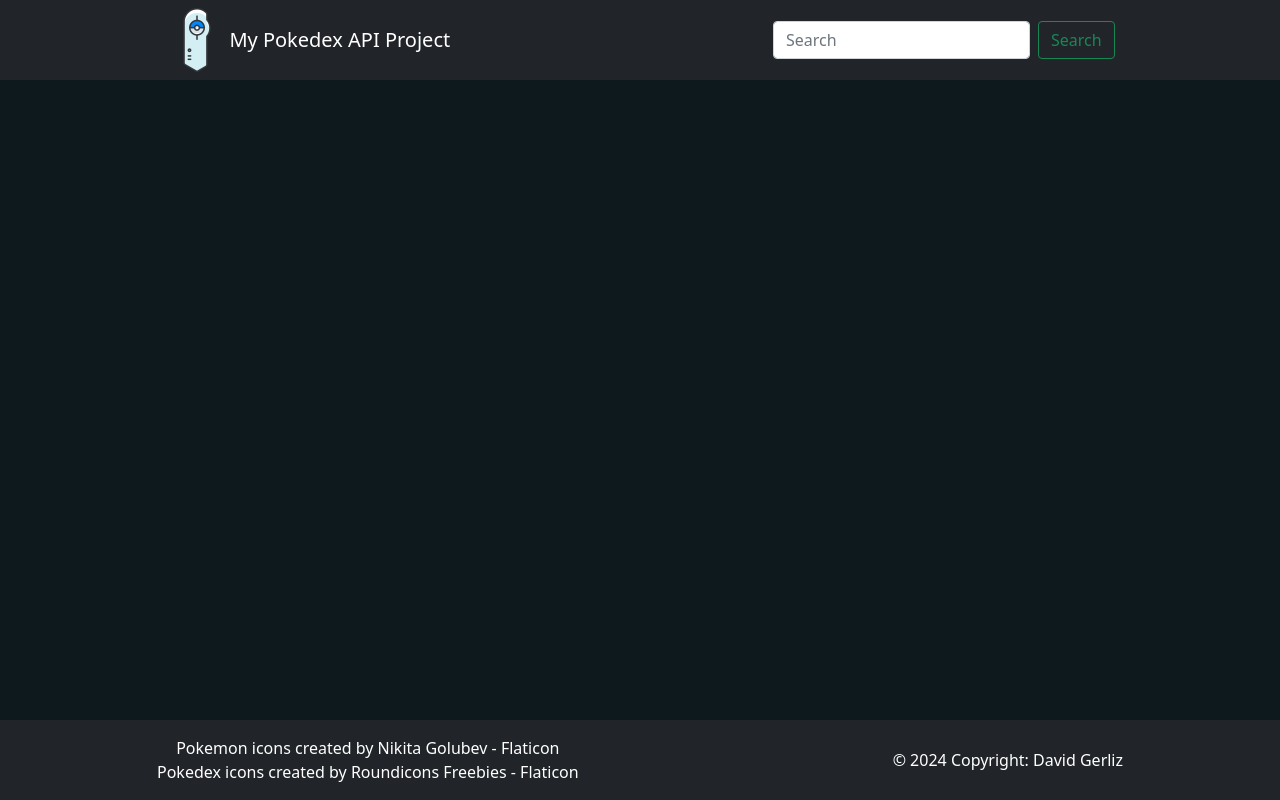
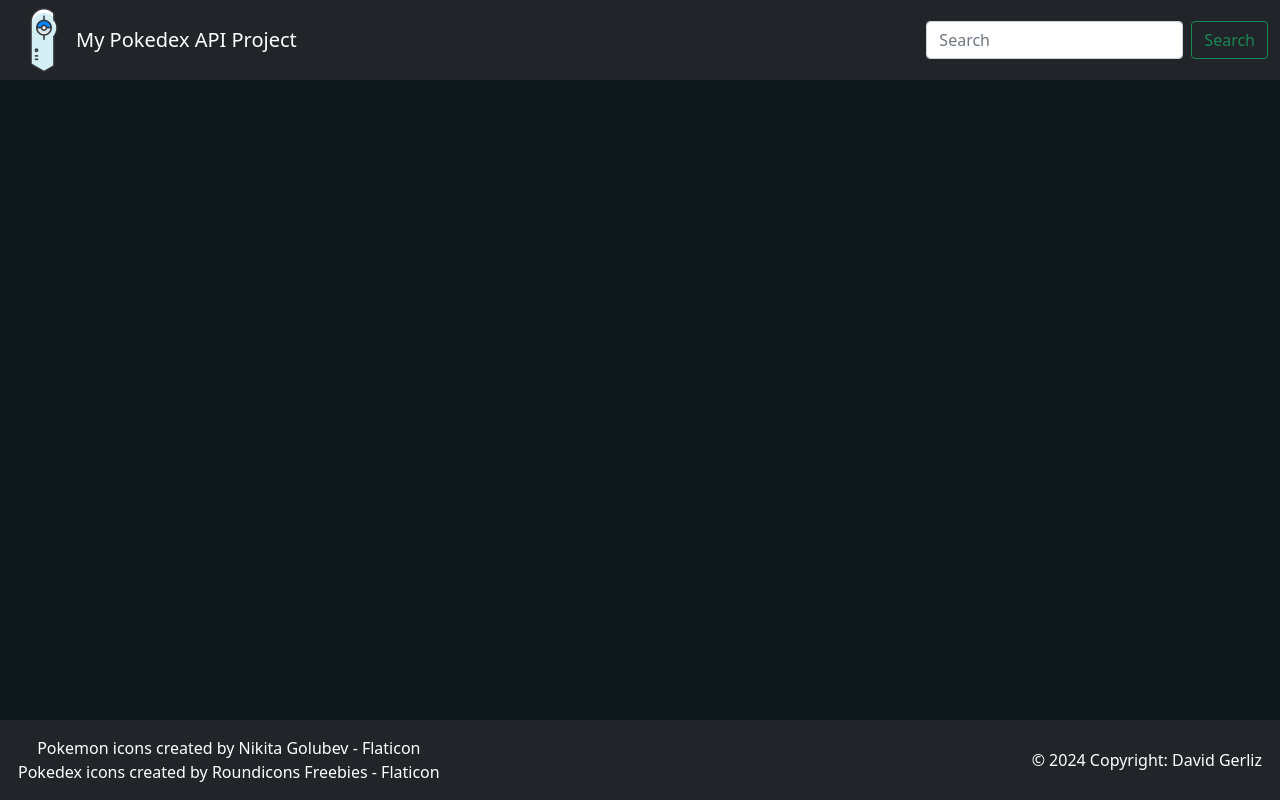
Before and after one commit to davidlreg/pokedex, a website: page index.html in a window 1280 px wide. Drawn offline with nearby package versions, Linux system fonts and the light colour scheme.

Commit message:
added padding

```diff
--- a/styles/index.css
+++ b/styles/index.css
@@ -17,10 +17,6 @@
   width: auto;
 }
 
-.navbar > .container-fluid {
-  justify-content: space-around !important;
-}
-
 .mainContentWrapper {
   height: 100%;
   background-color: #0e191e;
@@ -35,7 +31,8 @@ footer {
   display: flex;
   flex-direction: row;
   align-items: center;
-  justify-content: space-around;
+  justify-content: space-between;
+  padding: 0px 18px;
 }
 
 .contributions {
```
